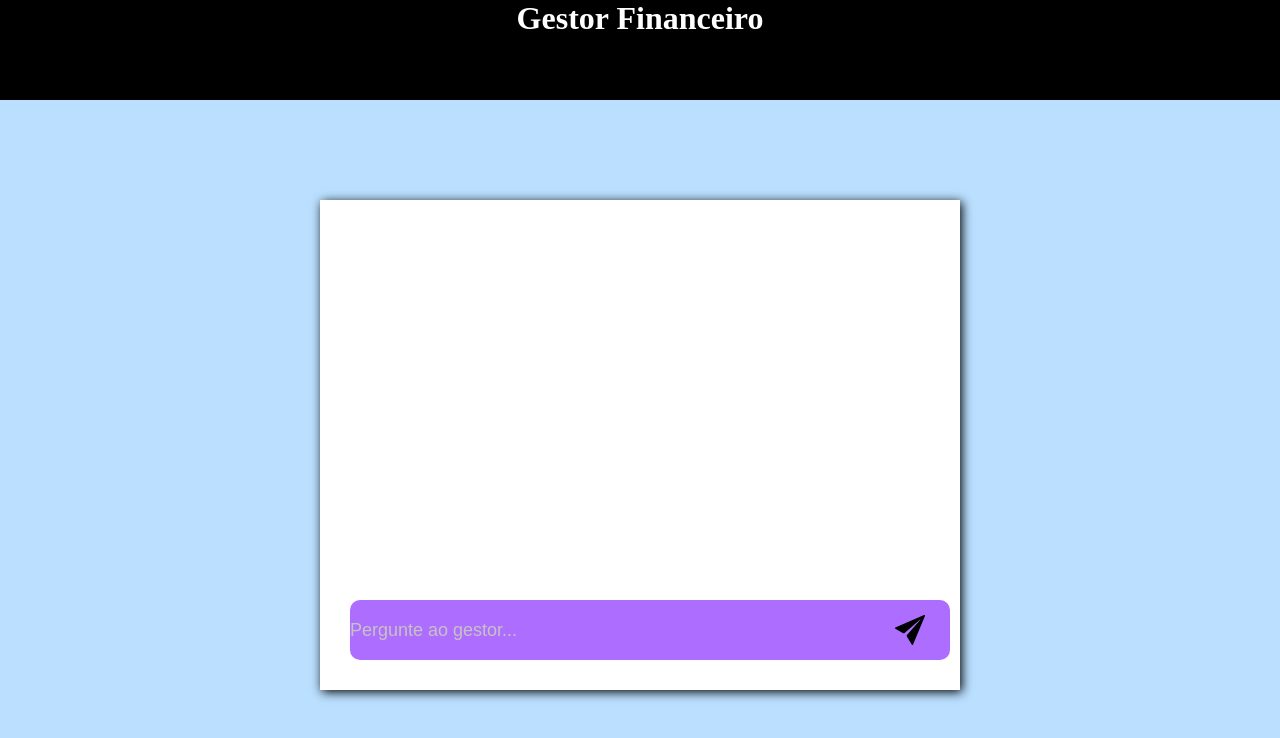
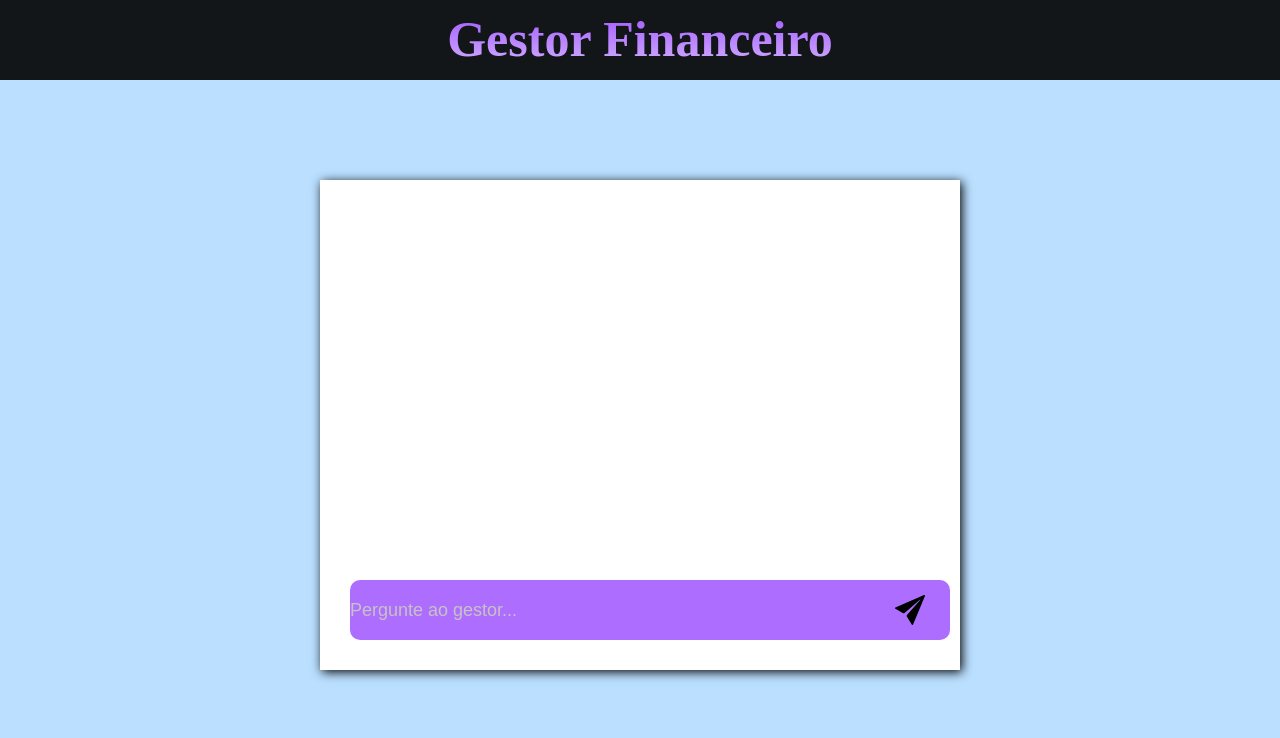
Before and after one commit to ArnaldWeslen05/GestorFinanceiro, a React (Create React App) app in the folder front/: page / in a window 1280 px wide. Shown: the top 738 px of the page. Built offline with nearby package versions, Linux system fonts and the light colour scheme.

Commit message:
Style(front): Estilo do Cabeçario

```diff
--- a/front/src/componetes/style.css
+++ b/front/src/componetes/style.css
@@ -5,11 +5,18 @@ body{
     display: flex;
     justify-content: center;
     align-content: center;
-    background-color: black;
+    background-color: rgba(0, 0, 0, 0.9);
+    backdrop-filter: saturate(100%) blur(20%);
     width: 100vw;
-    height: 100px;
-    gap: 30px;
+    height: 80px;
+
 }
-.cabeçario h1{
-    color: white;
+.cabeçario h1 {
+    padding: 10px;
+    font-style: bold italic;
+    font-size: 50px;
+    background: linear-gradient(to bottom, #9747FF, #dcc1ff);
+    -webkit-background-clip: text;
+    background-clip: text;
+    color: transparent;
 }
```
